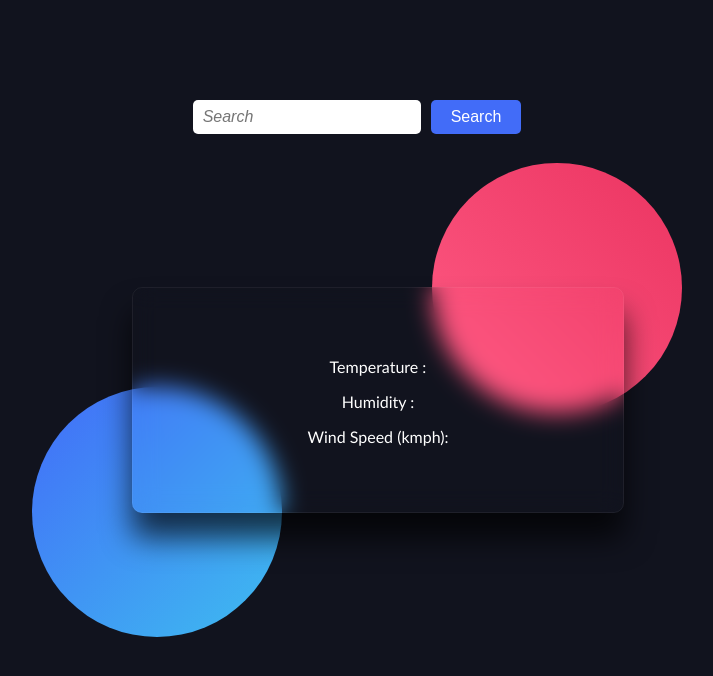
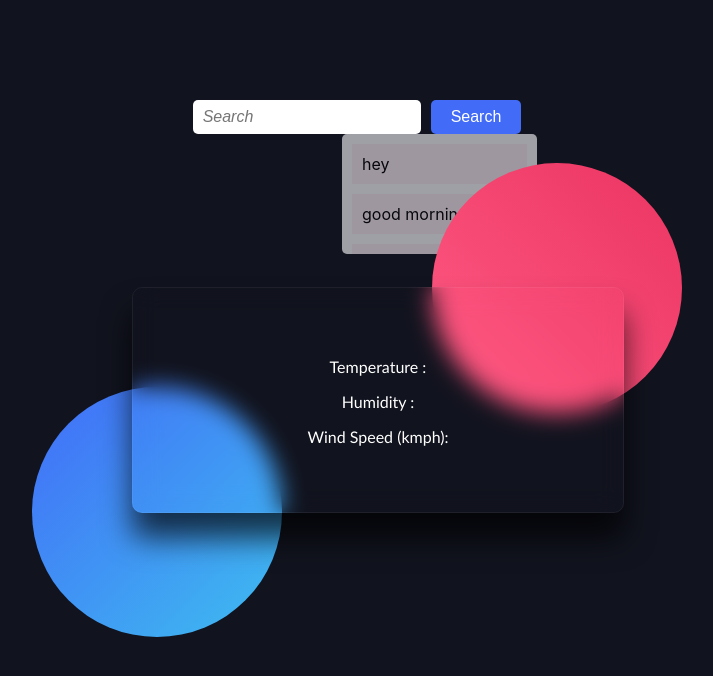
Before and after one commit to nagaraj6618/weather-app-react, a React (Create React App) app: page / in a window 1280 px wide. Shown: the top 676 px of the page, without its empty margins (283-996 px from the left). Built offline with nearby package versions, Linux system fonts and the light colour scheme.

Commit message:
Added css for search suggestion

```diff
--- a/src/components/WeatherApiComponent/WeatherApiComponent.css
+++ b/src/components/WeatherApiComponent/WeatherApiComponent.css
@@ -88,3 +88,31 @@
   font-size: medium;
 
 }
+.search-container{
+  background-color: white;
+  opacity: 0.6;
+  width: 175px;
+  padding: 10px;
+  /* text-align: center; */
+  margin-left: 625px;
+  margin-top: 100px;
+  height: 100px;
+  overflow-y: scroll;
+  border-radius: 5px;
+
+}
+.search-container::-webkit-scrollbar{
+  border-radius: 20px;
+  background:#426cf8;
+
+}
+.search-container::-webkit-scrollbar-thumb{
+  background:#eb3461;
+  border-radius: 30px;
+}
+.search-container div{
+  background-color: lavenderblush;
+  margin-bottom: 10px;
+  padding: 10px;
+
+}
--- a/src/components/WeatherApiComponent/WeatherApiComponent.jsx
+++ b/src/components/WeatherApiComponent/WeatherApiComponent.jsx
@@ -5,7 +5,7 @@ import "./WeatherApiComponent.css"
 function WeatherApiComponent() {
   const [searchQuery,setSearchQuery] = useState("")
   // const [option,setOption] = useState("")
-  const [data,setData] = useState([])
+  const [data,setData] = useState([null])
   const [main,setMain] = useState([])
   const [wind,setWind] = useState([])
 
@@ -46,6 +46,16 @@ function WeatherApiComponent() {
         </select> */}
         <button type='submit' className='btn' onClick={searchHandler}>Search</button>
       </div>
+      <div className='search-container'>
+        <div>hey</div>
+        <div>good morning</div>
+        <div>hloooo</div>
+        <div>welcome</div>
+        <div>hey</div>
+        <div>good morning</div>
+        <div>hloooo</div>
+        <div>welcome</div>
+      </div>
       {data && (
       <div className='container'>
         <div className="shape1"></div>
```
